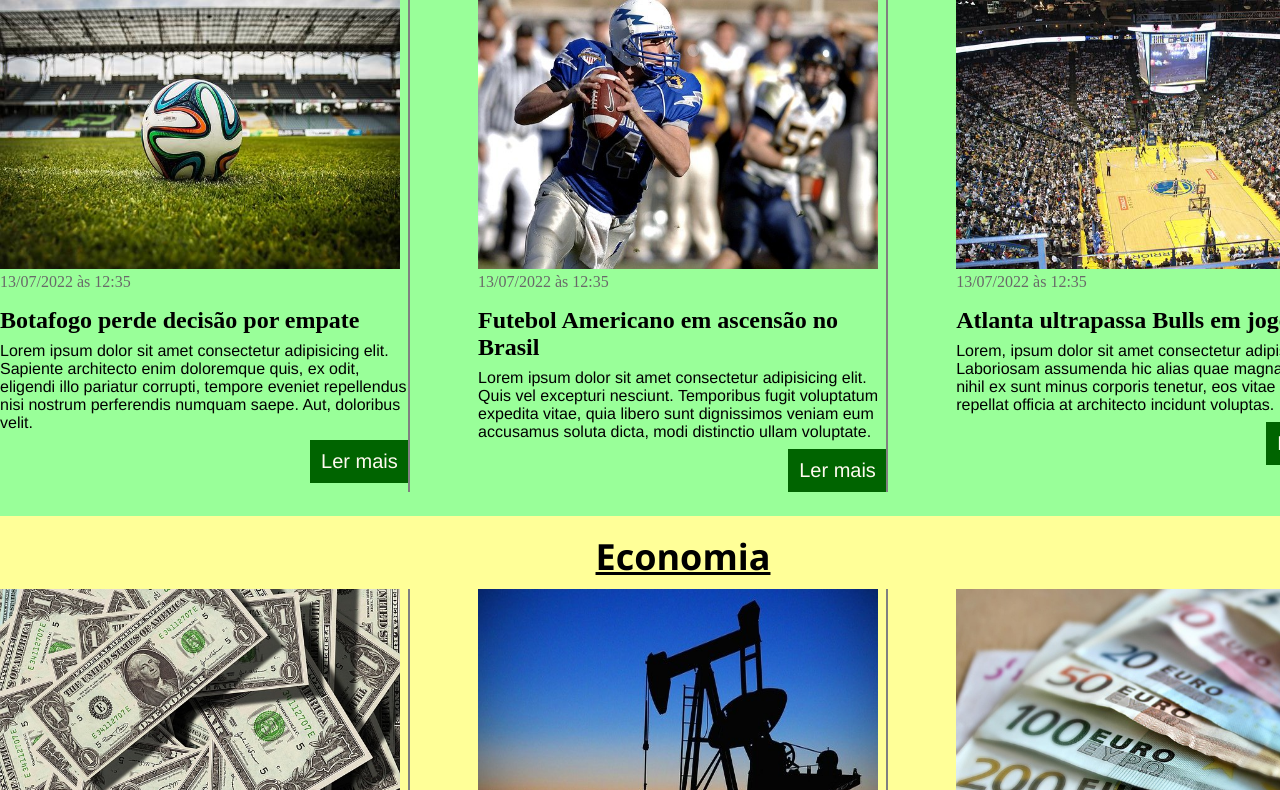
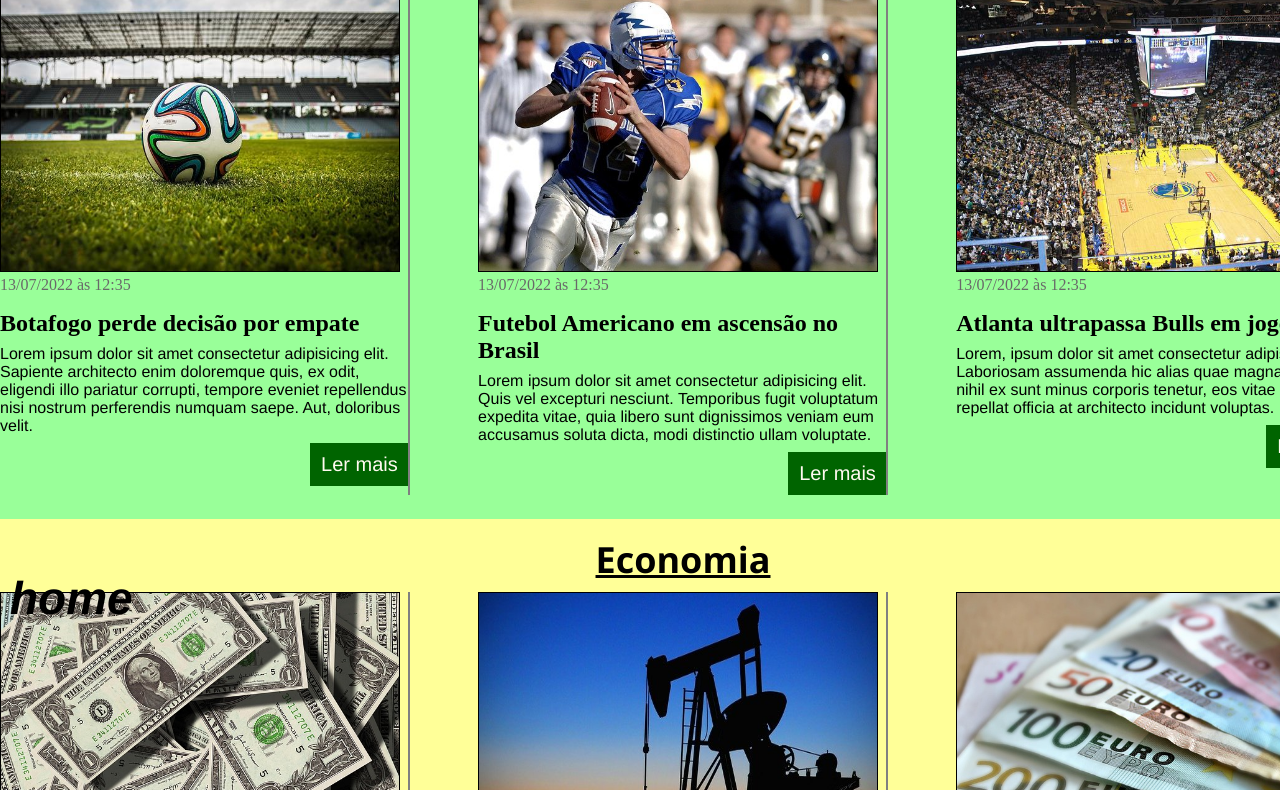
Before and after one commit to rafaelranery/curso_ebac_frontend, a plain HTML site: page portaldenotícias_exe.html in a window 1280 px wide. Shown: the part 170-960 px from the top of the page. Drawn offline with Linux system fonts and the light colour scheme; files whose address does not match are found by name.

Commit message:
button home

```diff
--- a/main.css
+++ b/main.css
@@ -9,8 +9,10 @@ body > header {
     background-color: blueviolet;
     padding: 16px 0;
     color: rgb(253, 253, 253);
+    border-bottom: salmon 3px solid;
 
 }
+
 header .conteiner {
     display: flex;
     align-items: center;
@@ -59,7 +61,11 @@ header time {
    /* height: 100px;*/
    width: 400px;
    height: 280px;
-
+    border: currentColor 1px solid ;
+}
+.articles article img:hover{
+    border: rgb(255, 255, 255,0.6) 10px solid;
+    transition-delay: 5s ease;
 }
 
 .articles article {
@@ -157,3 +163,16 @@ section h2 {
 #politics .articles article a:hover {
     background-color: rgb(61, 66, 221);
 }
+
+#buttonhome {
+    position: fixed;
+    bottom: 5px;
+    left: 0px;
+    width: 50%;
+    margin-left: 10px;
+    color: #000000;
+}
+#buttonhome a:hover {
+    font-weight: bold;
+    font-size: 120%;
+}
--- a/portaldenotícias_exe.html
+++ b/portaldenotícias_exe.html
@@ -30,6 +30,9 @@
             </li>
         </ul>
         </nav>
+        <div id="buttonhome">
+            <a href="#"><h1>home</h></a>
+        </div>
     </div>
     </header>
 
```
